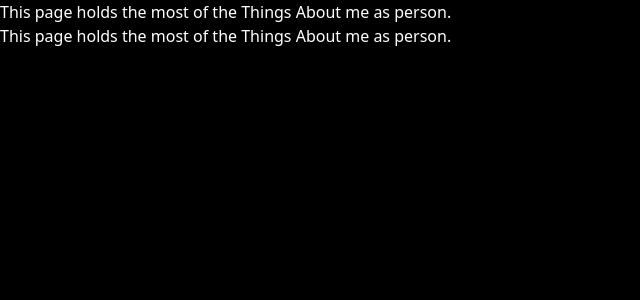
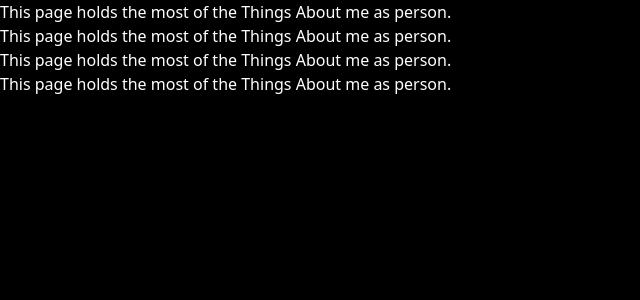
Before and after one commit to AmanBani/Portfolio, a Next.js app: page /About in a window 1280 px wide. Shown: the top 300 px of the page, without its empty margins (0-640 px from the left). Built offline with nearby package versions, Linux system fonts and the light colour scheme.

Commit message:
frontend changes

```diff
--- a/app/About/page.tsx
+++ b/app/About/page.tsx
@@ -5,6 +5,8 @@ const page = () => {
     <>
     <div className='text-white'>This page holds the most of the Things About me as person.</div>
   <div className='text-white'>This page holds the most of the Things About me as person.</div>
+   <div className='text-white'>This page holds the most of the Things About me as person.</div>
+    <div className='text-white'>This page holds the most of the Things About me as person.</div>
 
     </>
   )
```
